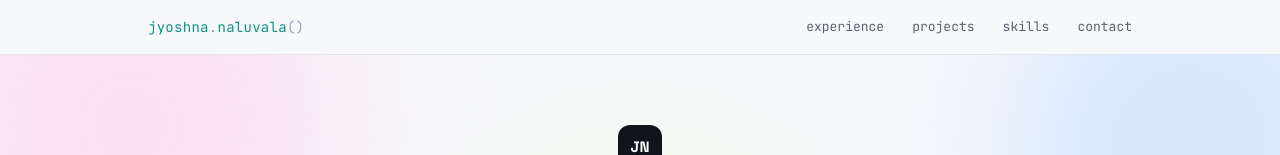
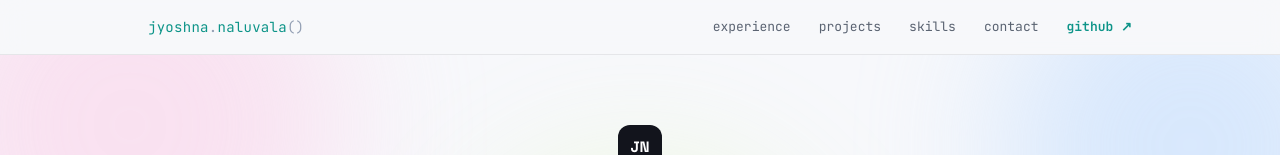
Before and after one commit to jnaluvala/portfolio, a plain HTML site: page index.html in a window 1280 px wide. Shown: the top 155 px of the page. Drawn offline with Linux system fonts and the light colour scheme.

Commit message:
Update index.html

```diff
--- a/index.html
+++ b/index.html
@@ -53,6 +53,10 @@
   .nav-links a:hover{color:var(--teal);}
   @media(max-width:640px){.nav-links{display:none;}}
 
+  .nav-github{
+  color:var(--teal) !important;
+  font-weight:600;
+  }
   /* HERO — profile-card style */
   header.hero{
     position:relative;padding:70px 0 40px;overflow:hidden;text-align:center;
@@ -538,6 +542,7 @@
       <a href="#projects">projects</a>
       <a href="#skills">skills</a>
       <a href="#contact">contact</a>
+      <a class="nav-github" href="https://github.com/jnaluvala" target="_blank" rel="noopener noreferrer">github ↗</a>
     </div>
   </div>
 </nav>
```
